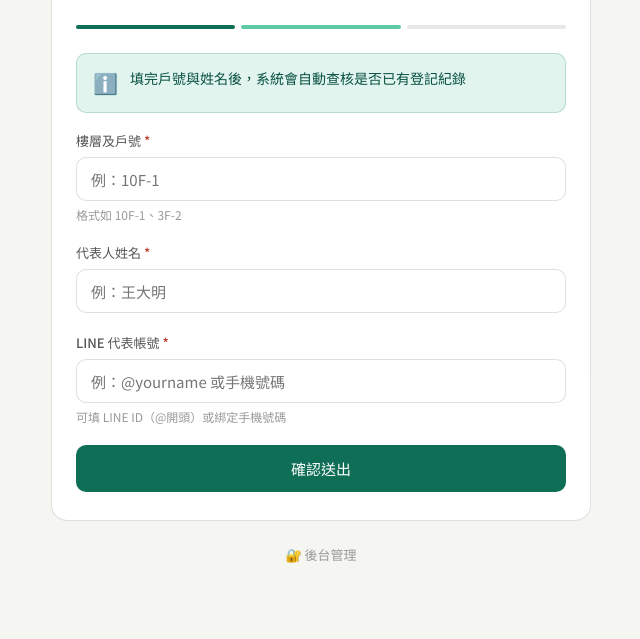
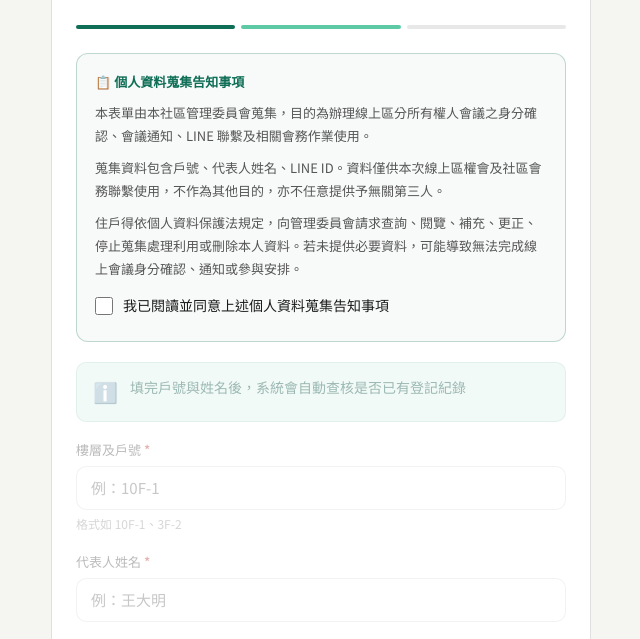
Before and after one commit to zoneyzlee-droid/TH_Residant_info, a plain HTML site: page index.html in a window 1280 px wide. Shown: the part 131-770 px from the top of the page, without its empty margins (319-959 px from the left). Drawn offline with Linux system fonts and the light colour scheme.

Commit message:
Add files via upload

```diff
--- a/index.html
+++ b/index.html
@@ -59,6 +59,15 @@
   .admin-link { text-align: center; margin-top: 20px; }
   .admin-link a { font-size: 13px; color: var(--text-hint); text-decoration: none; }
   .admin-link a:hover { color: var(--teal); }
+  .consent-box { background: #f8faf9; border: 1px solid rgba(15,110,86,0.25); border-radius: 12px; padding: 18px; margin-bottom: 20px; }
+  .consent-title { font-size: 13px; font-weight: 700; color: var(--teal); margin-bottom: 10px; display: flex; align-items: center; gap: 6px; }
+  .consent-text { font-size: 13px; color: var(--text-sub); line-height: 1.8; margin-bottom: 14px; }
+  .consent-text p { margin-bottom: 8px; }
+  .consent-text p:last-child { margin-bottom: 0; }
+  .consent-check { display: flex; align-items: flex-start; gap: 10px; cursor: pointer; }
+  .consent-check input[type=checkbox] { width: 18px; height: 18px; margin-top: 2px; flex-shrink: 0; accent-color: var(--teal); cursor: pointer; }
+  .consent-check span { font-size: 14px; font-weight: 500; color: var(--text); line-height: 1.5; }
+  .form-locked { opacity: 0.4; pointer-events: none; user-select: none; }
   .config-banner { background: #fff3cd; border: 1px solid #ffc107; border-radius: 10px; padding: 14px 16px; margin-bottom: 20px; font-size: 13px; color: #856404; display: none; }
   .config-banner.show { display: block; }
 </style>
@@ -84,6 +93,20 @@
     </div>
 
     <div id="form-area">
+      <div class="consent-box">
+        <div class="consent-title">📋 個人資料蒐集告知事項</div>
+        <div class="consent-text">
+          <p>本表單由本社區管理委員會蒐集，目的為辦理線上區分所有權人會議之身分確認、會議通知、LINE 聯繫及相關會務作業使用。</p>
+          <p>蒐集資料包含戶號、代表人姓名、LINE ID。資料僅供本次線上區權會及社區會務聯繫使用，不作為其他目的，亦不任意提供予無關第三人。</p>
+          <p>住戶得依個人資料保護法規定，向管理委員會請求查詢、閱覽、補充、更正、停止蒐集處理利用或刪除本人資料。若未提供必要資料，可能導致無法完成線上會議身分確認、通知或參與安排。</p>
+        </div>
+        <label class="consent-check">
+          <input type="checkbox" id="consent-cb" onchange="toggleConsent()">
+          <span>我已閱讀並同意上述個人資料蒐集告知事項</span>
+        </label>
+      </div>
+
+      <div id="form-fields" class="form-locked">
       <div class="alert alert-info show" id="alert-tip">
         <span class="alert-icon">ℹ️</span>
         <span>填完戶號與姓名後，系統會自動查核是否已有登記紀錄</span>
@@ -124,6 +147,7 @@
         <button class="btn btn-primary" id="btn-submit" onclick="submitForm()">確認送出</button>
         <button class="btn btn-secondary" id="btn-edit" style="display:none" onclick="startEdit()">✏️ 修改現有資料</button>
       </div>
+      </div><!-- end form-fields -->
     </div>
 
     <div class="success-screen" id="success-screen">
@@ -141,6 +165,16 @@
   const API_URL = 'https://script.google.com/macros/s/AKfycbwtRz-xVpxj_ZRve7w-OgnkBrrQZT1lAQHg8Kx_x_9LGy0JvZZc6b8GoYUCpJbw0a5g/exec';
 
   let dupRecord = null;
+
+  function toggleConsent() {
+    const checked = document.getElementById('consent-cb').checked;
+    const fields = document.getElementById('form-fields');
+    if (checked) {
+      fields.classList.remove('form-locked');
+    } else {
+      fields.classList.add('form-locked');
+    }
+  }
   let editMode = false;
   let checkTimer = null;
 
@@ -219,6 +253,7 @@
     const unit = document.getElementById('unit').value.trim();
     const name = document.getElementById('name').value.trim();
     const line = document.getElementById('line').value.trim();
+    if (!document.getElementById('consent-cb').checked) { alert('請先勾選同意個人資料蒐集告知事項！'); return; }
     if (!unit || !name || !line) { alert('請填寫所有必填欄位！'); return; }
     if (dupRecord && !editMode) { alert('此戶號已有登記資料，請按「修改現有資料」'); return; }
 
```
